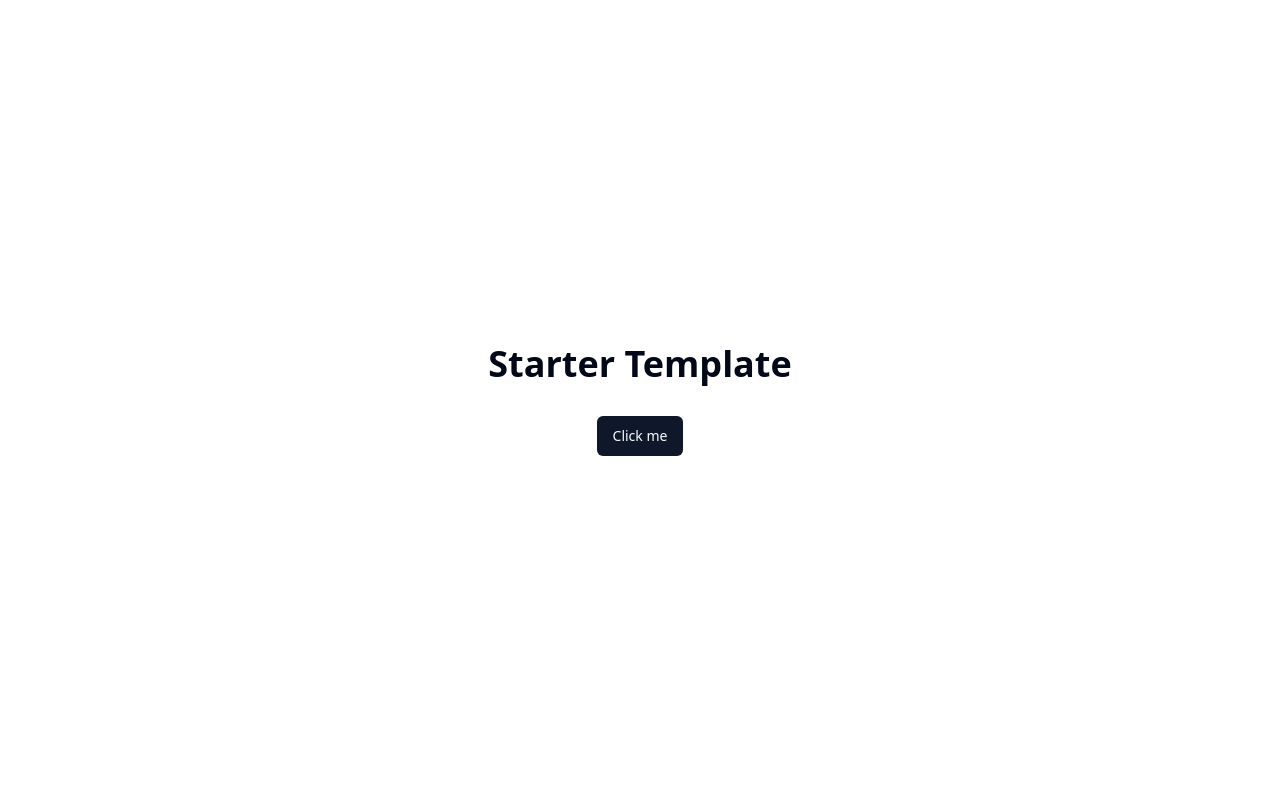
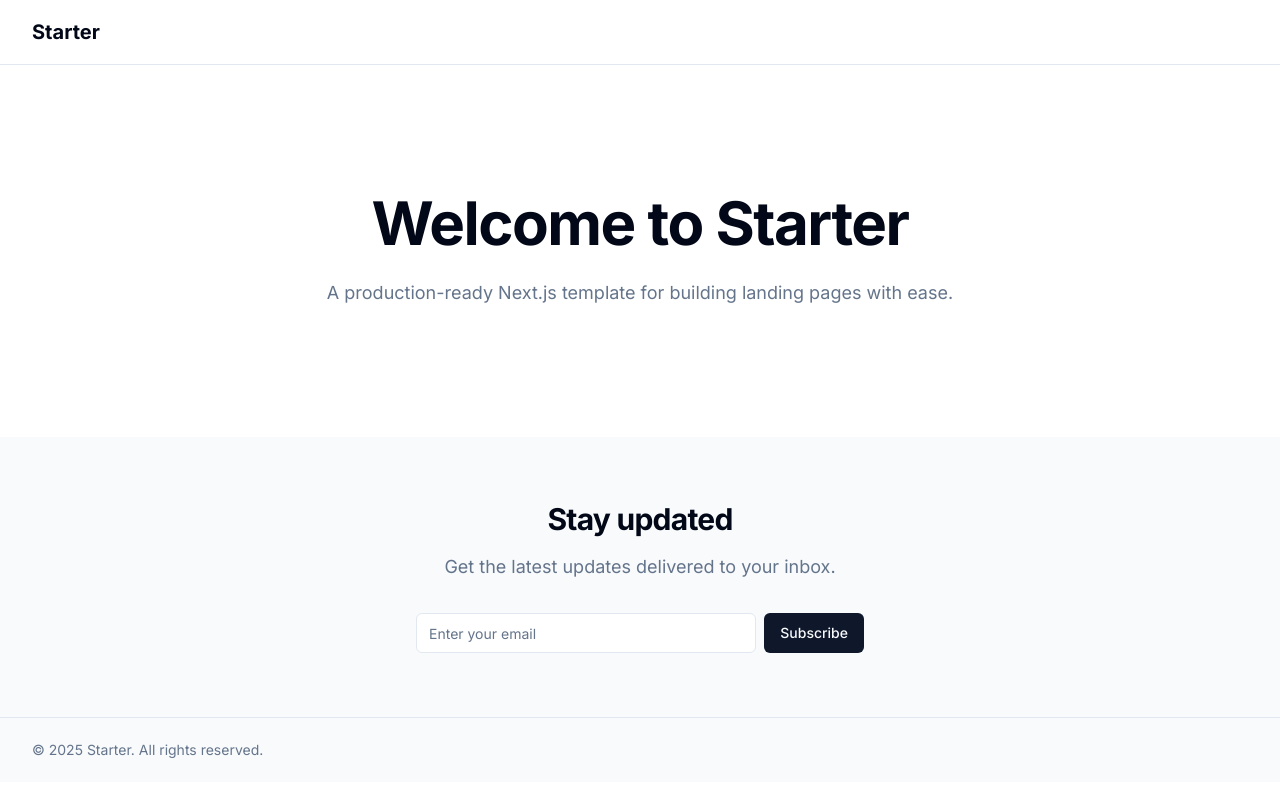
Before and after one commit to mattdowney/starter, a Next.js app: page / in a window 1280 px wide. Shown: the top 796 px of the page. Built offline with nearby package versions, Linux system fonts and the light colour scheme; no server answers.

Commit message:
feat: integrate analytics and update home page
🤖 Generated with [Claude Code](https://claude.com/claude-code)

Co-Authored-By: Claude <noreply@anthropic.com>

```diff
--- a/src/app/layout.tsx
+++ b/src/app/layout.tsx
@@ -1,20 +1,13 @@
 import type { Metadata } from 'next'
-import { Geist, Geist_Mono } from 'next/font/google'
+import { Inter } from 'next/font/google'
 import './globals.css'
+import { AnalyticsProvider } from '@/features/analytics'
 
-const geistSans = Geist({
-  variable: '--font-geist-sans',
-  subsets: ['latin'],
-})
-
-const geistMono = Geist_Mono({
-  variable: '--font-geist-mono',
-  subsets: ['latin'],
-})
+const inter = Inter({ subsets: ['latin'] })
 
 export const metadata: Metadata = {
-  title: 'Create Next App',
-  description: 'Generated by create next app',
+  title: 'Starter - Your Next.js Template',
+  description: 'A production-ready Next.js starter template',
 }
 
 export default function RootLayout({
@@ -24,10 +17,9 @@ export default function RootLayout({
 }>) {
   return (
     <html lang="en">
-      <body
-        className={`${geistSans.variable} ${geistMono.variable} antialiased`}
-      >
+      <body className={inter.className}>
         {children}
+        <AnalyticsProvider />
       </body>
     </html>
   )
--- a/src/app/page.tsx
+++ b/src/app/page.tsx
@@ -1,10 +1,18 @@
-import { Button } from '@/components/ui'
+import { Header, Footer } from '@/components/layout'
+import { Hero, NewsletterSection } from '@/components/marketing'
 
 export default function Home() {
   return (
-    <main className="flex min-h-screen flex-col items-center justify-center p-24">
-      <h1 className="mb-8 text-4xl font-bold">Starter Template</h1>
-      <Button>Click me</Button>
-    </main>
+    <>
+      <Header />
+      <main>
+        <Hero
+          title="Welcome to Starter"
+          subtitle="A production-ready Next.js template for building landing pages with ease."
+        />
+        <NewsletterSection />
+      </main>
+      <Footer />
+    </>
   )
 }
```
